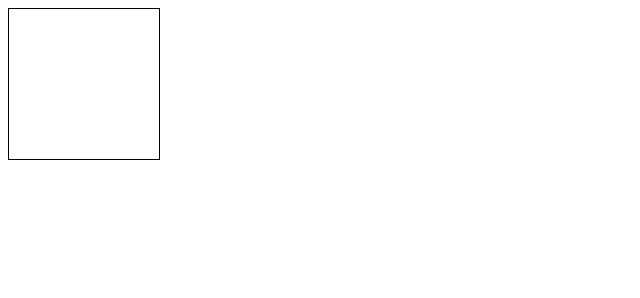
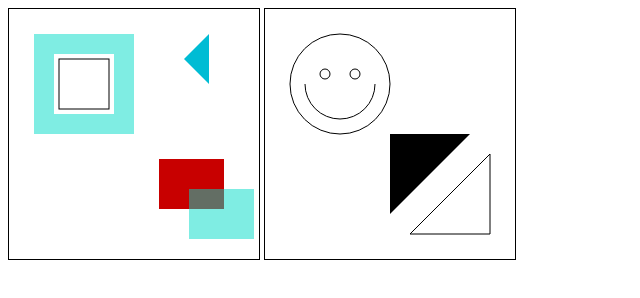
Before and after one commit to Mathdrquinn/Canvas, a website: page app/index.html in a window 1280 px wide. Shown: the whole page, without its empty margins (0-640 px from the left). Drawn offline with Linux system fonts and the light colour scheme.

Commit message:
rectangles, lines, and arcs

```diff
--- a/app/index.html
+++ b/app/index.html
@@ -5,9 +5,60 @@
     <title>Canvas</title>
     <script type="text/javascript">
       function draw(){
-        var canvas = document.getElementById('canvas');
-        if (canvas.getContext){
-          var ctx = canvas.getContext('2d');
+        var canvas1 = document.getElementById('canvasOne');
+        if (canvas1.getContext){
+          var ctx1 = canvas1.getContext('2d');
+
+          // Two Filled Rectangles
+          ctx1.fillStyle = "rgb(200,0,0)";
+          ctx1.fillRect (150, 150, 65, 50);
+
+          ctx1.fillStyle = "rgba(0, 220, 200, 0.5)";
+          ctx1.fillRect (180, 180, 65, 50);
+
+          // Layed Rectangled with fill, clear, and outline
+          ctx1.fillRect(25,25,100,100);
+          ctx1.clearRect(45,45,60,60);
+          ctx1.strokeRect(50,50,50,50);
+
+          // Drawing Paths
+          ctx1.fillStyle = "#00bcd4"
+          ctx1.beginPath();
+          ctx1.moveTo(175,50);
+          ctx1.lineTo(200,75);
+          ctx1.lineTo(200,25);
+          ctx1.fill();
+        }
+
+        var canvas2 = document.getElementById('canvasTwo');
+        if (canvas2.getContext){
+           var ctx = canvas2.getContext('2d');
+
+          // Begin Arc'd path
+          ctx.beginPath();
+          ctx.arc(75,75,50,0,Math.PI*2,true); // Outer circle
+          ctx.moveTo(110,75);
+          ctx.arc(75,75,35,0,Math.PI,false);  // Mouth (clockwise)
+          ctx.moveTo(65,65);
+          ctx.arc(60,65,5,0,Math.PI*2,true);  // Left eye
+          ctx.moveTo(95,65);
+          ctx.arc(90,65,5,0,Math.PI*2,true);  // Right eye
+          ctx.stroke();
+
+          //Filled triangle
+          ctx.beginPath();
+          ctx.moveTo(125,125);
+          ctx.lineTo(205,125);
+          ctx.lineTo(125,205);
+          ctx.fill();
+
+          // Stroked triangle
+          ctx.beginPath();
+          ctx.moveTo(225,225);
+          ctx.lineTo(225,145);
+          ctx.lineTo(145,225);
+          ctx.closePath();
+          ctx.stroke();
         }
       }
     </script>
@@ -16,6 +67,7 @@
     </style>
   </head>
   <body onload="draw();">
-    <canvas id="canvas" width="150" height="150"></canvas>
+    <canvas id="canvasOne" width="250" height="250"></canvas>
+    <canvas id="canvasTwo" width="250" height="250"></canvas>
   </body>
 </html>
```
